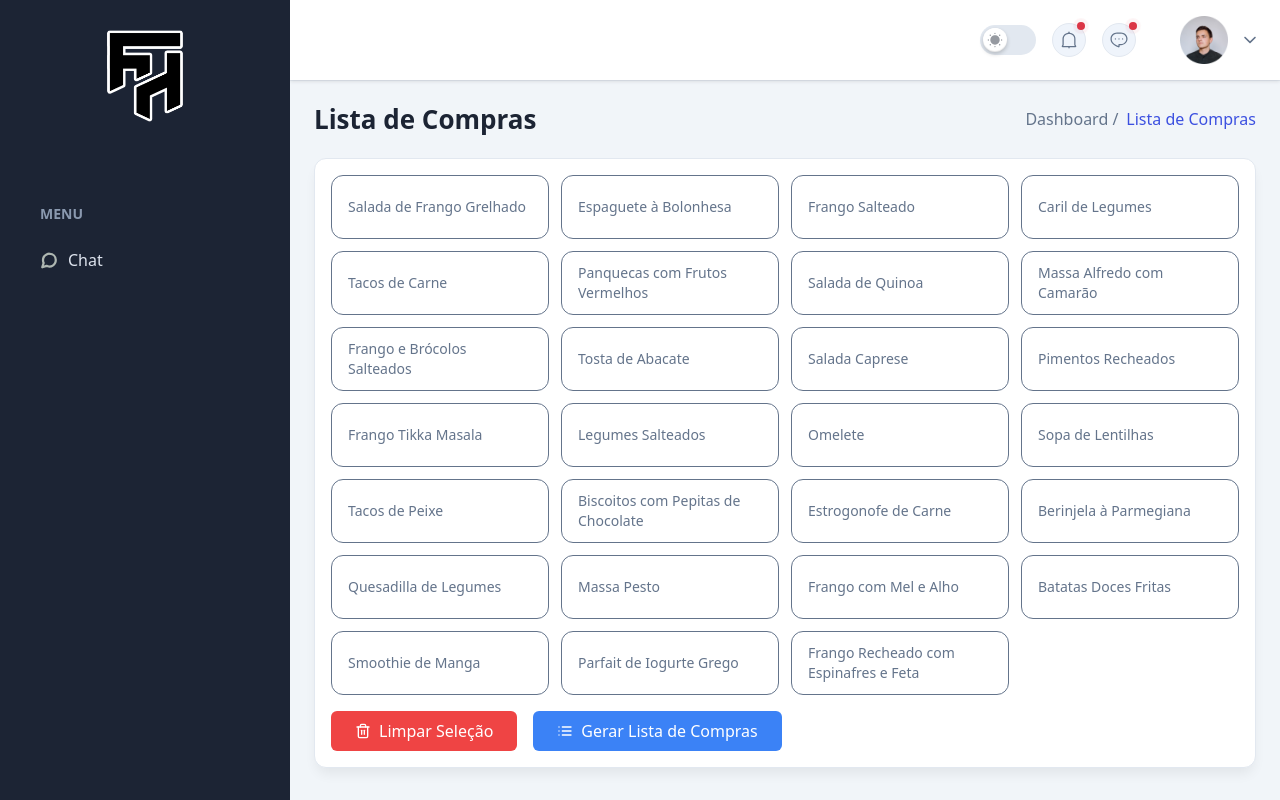
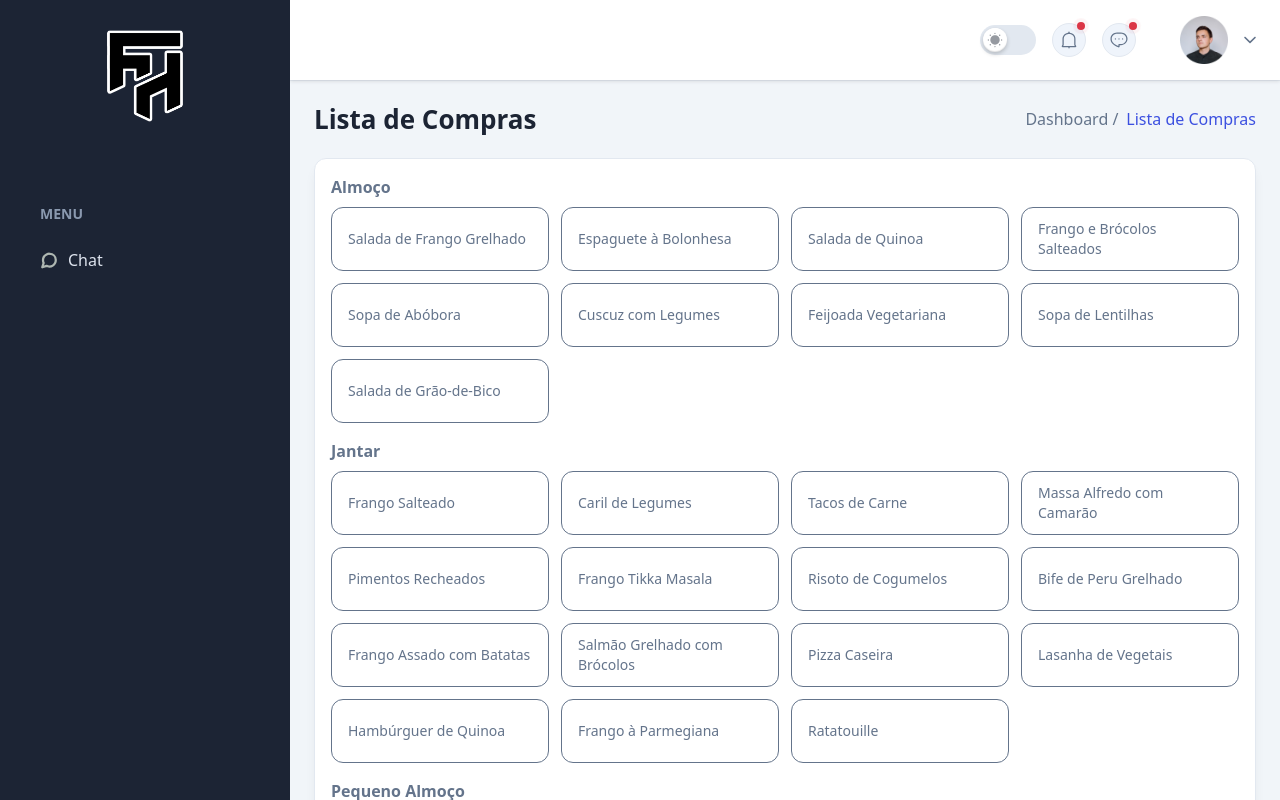
Before and after one commit to vmirfak/dev-fit-hub, a React (Vite) app: page /shoppinglist in a window 1280 px wide. Built offline with nearby package versions, Linux system fonts and the light colour scheme.

Commit message:
Shopping list refactor.

```diff
--- a/src/pages/Diet/ShoppingList.tsx
+++ b/src/pages/Diet/ShoppingList.tsx
@@ -13,6 +13,7 @@ interface Ingredient {
 interface Meal {
   id: number;
   name: string;
+  category: string;
   ingredients: Ingredient[];
 }
 
@@ -20,6 +21,7 @@ const mealsData: Meal[] = [
   {
     id: 1,
     name: "Salada de Frango Grelhado",
+    category: "Almoço",
     ingredients: [
       { name: "Peito de Frango", quantity: "300g" },
       { name: "Alface", quantity: "1 molho" },
@@ -30,6 +32,7 @@ const mealsData: Meal[] = [
   {
     id: 2,
     name: "Espaguete à Bolonhesa",
+    category: "Almoço",
     ingredients: [
       { name: "Espaguete", quantity: "200g" },
       { name: "Carne Moída", quantity: "250g" },
@@ -40,6 +43,7 @@ const mealsData: Meal[] = [
   {
     id: 3,
     name: "Frango Salteado",
+    category: "Jantar",
     ingredients: [
       { name: "Peito de Frango", quantity: "300g" },
       { name: "Pimentos", quantity: "2 unidades" },
@@ -50,6 +54,7 @@ const mealsData: Meal[] = [
   {
     id: 4,
     name: "Caril de Legumes",
+    category: "Jantar",
     ingredients: [
       { name: "Batatas", quantity: "3 unidades" },
       { name: "Cenouras", quantity: "2 unidades" },
@@ -60,6 +65,7 @@ const mealsData: Meal[] = [
   {
     id: 5,
     name: "Tacos de Carne",
+    category: "Jantar",
     ingredients: [
       { name: "Carne Moída", quantity: "200g" },
       { name: "Tortilhas de Taco", quantity: "8 unidades" },
@@ -70,6 +76,7 @@ const mealsData: Meal[] = [
   {
     id: 6,
     name: "Panquecas com Frutos Vermelhos",
+    category: "Pequeno Almoço",
     ingredients: [
       { name: "Farinha de Trigo", quantity: "1 chávena" },
       { name: "Leite", quantity: "1 chávena" },
@@ -80,6 +87,7 @@ const mealsData: Meal[] = [
   {
     id: 7,
     name: "Salada de Quinoa",
+    category: "Almoço",
     ingredients: [
       { name: "Quinoa", quantity: "1 chávena" },
       { name: "Pepino", quantity: "1 unidade" },
@@ -90,6 +98,7 @@ const mealsData: Meal[] = [
   {
     id: 8,
     name: "Massa Alfredo com Camarão",
+    category: "Jantar",
     ingredients: [
       { name: "Camarão", quantity: "250g" },
       { name: "Massa", quantity: "200g" },
@@ -100,6 +109,7 @@ const mealsData: Meal[] = [
   {
     id: 9,
     name: "Frango e Brócolos Salteados",
+    category: "Almoço",
     ingredients: [
       { name: "Tiras de Carne", quantity: "300g" },
       { name: "Brócolos", quantity: "1 cabeça" },
@@ -110,6 +120,7 @@ const mealsData: Meal[] = [
   {
     id: 10,
     name: "Tosta de Abacate",
+    category: "Lanche da Manhã",
     ingredients: [
       { name: "Pão", quantity: "2 fatias" },
       { name: "Abacate", quantity: "1 unidade" },
@@ -120,6 +131,7 @@ const mealsData: Meal[] = [
   {
     id: 11,
     name: "Salada Caprese",
+    category: "Lanche da Tarde",
     ingredients: [
       { name: "Mozzarella Fresca", quantity: "250g" },
       { name: "Tomates", quantity: "3 unidades" },
@@ -130,6 +142,7 @@ const mealsData: Meal[] = [
   {
     id: 12,
     name: "Pimentos Recheados",
+    category: "Jantar",
     ingredients: [
       { name: "Pimentos", quantity: "4 unidades" },
       { name: "Quinoa", quantity: "1 chávena" },
@@ -140,6 +153,7 @@ const mealsData: Meal[] = [
   {
     id: 13,
     name: "Frango Tikka Masala",
+    category: "Jantar",
     ingredients: [
       { name: "Peito de Frango", quantity: "500g" },
       { name: "Iogurte", quantity: "1 chávena" },
@@ -150,6 +164,7 @@ const mealsData: Meal[] = [
   {
     id: 14,
     name: "Legumes Salteados",
+    category: "Lanche da Tarde",
     ingredients: [
       { name: "Legumes Mistos", quantity: "300g" },
       { name: "Molho de Soja", quantity: "2 colheres de sopa" },
@@ -160,6 +175,7 @@ const mealsData: Meal[] = [
   {
     id: 15,
     name: "Omelete",
+    category: "Ceia",
     ingredients: [
       { name: "Ovos", quantity: "3 unidades" },
       { name: "Espinafre", quantity: "1 chávena" },
@@ -169,128 +185,282 @@ const mealsData: Meal[] = [
   },
   {
     id: 16,
-    name: "Sopa de Lentilhas",
+    name: "Sopa de Abóbora",
+    category: "Almoço",
     ingredients: [
-      { name: "Lentilhas", quantity: "1 chávena" },
-      { name: "Cenouras", quantity: "2 unidades" },
+      { name: "Abóbora", quantity: "500g" },
       { name: "Cebola", quantity: "1 unidade" },
-      { name: "Caldo de Legumes", quantity: "4 chávenas" },
+      { name: "Alho", quantity: "2 dentes" },
+      { name: "Caldo de Legumes", quantity: "1 litro" },
     ],
   },
   {
     id: 17,
-    name: "Tacos de Peixe",
+    name: "Wrap de Frango e Abacate",
+    category: "Lanche da Manhã",
     ingredients: [
-      { name: "Peixe Branco", quantity: "300g" },
-      { name: "Tortilhas de Milho", quantity: "8 unidades" },
-      { name: "Repolho", quantity: "1/2 cabeça" },
-      { name: "Natas", quantity: "1/2 chávena" },
+      { name: "Tortilha", quantity: "1 unidade" },
+      { name: "Peito de Frango", quantity: "150g" },
+      { name: "Abacate", quantity: "1/2 unidade" },
+      { name: "Iogurte Grego", quantity: "2 colheres de sopa" },
     ],
   },
   {
     id: 18,
-    name: "Biscoitos com Pepitas de Chocolate",
+    name: "Risoto de Cogumelos",
+    category: "Jantar",
     ingredients: [
-      { name: "Farinha de Trigo", quantity: "2 chávenas" },
-      { name: "Açúcar Mascavado", quantity: "1 chávena" },
-      { name: "Manteiga", quantity: "1 chávena" },
-      { name: "Pepitas de Chocolate", quantity: "1 chávena" },
+      { name: "Arroz Arbóreo", quantity: "200g" },
+      { name: "Cogumelos", quantity: "300g" },
+      { name: "Cebola", quantity: "1 unidade" },
+      { name: "Caldo de Legumes", quantity: "1 litro" },
     ],
   },
   {
     id: 19,
-    name: "Estrogonofe de Carne",
+    name: "Smoothie de Manga e Maracujá",
+    category: "Lanche da Tarde",
     ingredients: [
-      { name: "Tiras de Carne", quantity: "400g" },
-      { name: "Cogumelos", quantity: "200g" },
-      { name: "Natas", quantity: "1 chávena" },
-      { name: "Massa de Ovos", quantity: "250g" },
+      { name: "Manga", quantity: "1 unidade" },
+      { name: "Maracujá", quantity: "2 unidades" },
+      { name: "Iogurte Natural", quantity: "1 chávena" },
+      { name: "Mel", quantity: "1 colher de sopa" },
     ],
   },
   {
     id: 20,
-    name: "Berinjela à Parmegiana",
+    name: "Bife de Peru Grelhado",
+    category: "Jantar",
     ingredients: [
-      { name: "Berinjela", quantity: "2 unidades" },
-      { name: "Molho Marinara", quantity: "2 chávenas" },
-      { name: "Queijo Mozzarella", quantity: "200g" },
-      { name: "Queijo Parmesão", quantity: "100g" },
+      { name: "Bife de Peru", quantity: "250g" },
+      { name: "Batata Doce", quantity: "2 unidades" },
+      { name: "Espargos", quantity: "1 molho" },
+      { name: "Azeite", quantity: "2 colheres de sopa" },
+    ],
+  },
+  {
+    id: 21,
+    name: "Tarte de Queijo e Espinafre",
+    category: "Ceia",
+    ingredients: [
+      { name: "Massa Folhada", quantity: "1 folha" },
+      { name: "Espinafre", quantity: "200g" },
+      { name: "Queijo Ricotta", quantity: "150g" },
+      { name: "Ovo", quantity: "1 unidade" },
     ],
   },
   {
     id: 22,
-    name: "Quesadilla de Legumes",
+    name: "Cuscuz com Legumes",
+    category: "Almoço",
     ingredients: [
-      { name: "Tortilhas de Trigo", quantity: "4 pcs" },
-      { name: "Legumes Mistos", quantity: "2 chávenas" },
-      { name: "Queijo Cheddar", quantity: "150g" },
-      { name: "Natas", quantity: "1/2 chávena" },
+      { name: "Cuscuz", quantity: "1 chávena" },
+      { name: "Cenoura", quantity: "1 unidade" },
+      { name: "Ervilhas", quantity: "1 chávena" },
+      { name: "Azeite", quantity: "2 colheres de sopa" },
     ],
   },
   {
     id: 23,
-    name: "Massa Pesto",
+    name: "Salada de Atum",
+    category: "Lanche da Tarde",
     ingredients: [
-      { name: "Massa", quantity: "250g" },
-      { name: "Molho Pesto", quantity: "1/2 chávena" },
-      { name: "Tomates Cereja", quantity: "1 chávena" },
-      { name: "Queijo Parmesão", quantity: "50g" },
+      { name: "Atum em Conserva", quantity: "1 lata" },
+      { name: "Milho", quantity: "1 chávena" },
+      { name: "Feijão Vermelho", quantity: "1 chávena" },
+      { name: "Cebola Roxa", quantity: "1/2 unidade" },
     ],
   },
   {
     id: 24,
-    name: "Frango com Mel e Alho",
+    name: "Frango Assado com Batatas",
+    category: "Jantar",
     ingredients: [
-      { name: "Coxas de Frango", quantity: "500g" },
-      { name: "Mel", quantity: "1/4 chávena" },
-      { name: "Alho", quantity: "4 dentes" },
-      { name: "Molho de Soja", quantity: "1/4 chávena" },
+      { name: "Frango Inteiro", quantity: "1 unidade" },
+      { name: "Batatas", quantity: "4 unidades" },
+      { name: "Alecrim", quantity: "2 ramos" },
+      { name: "Azeite", quantity: "3 colheres de sopa" },
     ],
   },
   {
     id: 25,
-    name: "Batatas Doces Fritas",
+    name: "Pão de Banana",
+    category: "Pequeno Almoço",
     ingredients: [
-      { name: "Batatas Doces", quantity: "2 pcs" },
-      { name: "Azeite", quantity: "2 colheres de sopa" },
-      { name: "Páprica", quantity: "1 colher de chá" },
-      { name: "Sal", quantity: "1 colher de chá" },
+      { name: "Bananas Maduras", quantity: "3 unidades" },
+      { name: "Farinha de Trigo", quantity: "2 chávenas" },
+      { name: "Ovos", quantity: "2 unidades" },
+      { name: "Açúcar", quantity: "1/2 chávena" },
     ],
   },
   {
     id: 26,
-    name: "Smoothie de Manga",
+    name: "Salmão Grelhado com Brócolos",
+    category: "Jantar",
     ingredients: [
-      { name: "Manga", quantity: "1 pc" },
-      { name: "Iogurte", quantity: "1 chávena" },
+      { name: "Salmão", quantity: "2 postas" },
+      { name: "Brócolos", quantity: "1 cabeça" },
+      { name: "Limão", quantity: "1 unidade" },
+      { name: "Azeite", quantity: "2 colheres de sopa" },
+    ],
+  },
+  {
+    id: 27,
+    name: "Pizza Caseira",
+    category: "Jantar",
+    ingredients: [
+      { name: "Massa de Pizza", quantity: "1 unidade" },
+      { name: "Molho de Tomate", quantity: "1 chávena" },
+      { name: "Queijo Mozzarella", quantity: "200g" },
+      { name: "Fiambre", quantity: "100g" },
+    ],
+  },
+  {
+    id: 28,
+    name: "Bolo de Cenoura",
+    category: "Sobremesa",
+    ingredients: [
+      { name: "Cenoura", quantity: "3 unidades" },
+      { name: "Farinha de Trigo", quantity: "2 chávenas" },
+      { name: "Ovos", quantity: "3 unidades" },
+      { name: "Açúcar", quantity: "1 chávena" },
+    ],
+  },
+  {
+    id: 29,
+    name: "Feijoada Vegetariana",
+    category: "Almoço",
+    ingredients: [
+      { name: "Feijão Preto", quantity: "2 chávenas" },
+      { name: "Abóbora", quantity: "200g" },
+      { name: "Cenoura", quantity: "2 unidades" },
+      { name: "Tomate", quantity: "2 unidades" },
+    ],
+  },
+  {
+    id: 30,
+    name: "Sanduíche de Peru e Queijo",
+    category: "Lanche da Manhã",
+    ingredients: [
+      { name: "Pão Integral", quantity: "2 fatias" },
+      { name: "Peito de Peru", quantity: "100g" },
+      { name: "Queijo Suíço", quantity: "2 fatias" },
+      { name: "Mostarda", quantity: "1 colher de chá" },
+    ],
+  },
+  {
+    id: 31,
+    name: "Lasanha de Vegetais",
+    category: "Jantar",
+    ingredients: [
+      { name: "Massa de Lasanha", quantity: "200g" },
+      { name: "Beringela", quantity: "1 unidade" },
+      { name: "Abobrinha", quantity: "1 unidade" },
+      { name: "Molho de Tomate", quantity: "2 chávenas" },
+    ],
+  },
+  {
+    id: 32,
+    name: "Tarte de Maçã",
+    category: "Sobremesa",
+    ingredients: [
+      { name: "Maçãs", quantity: "4 unidades" },
+      { name: "Massa Folhada", quantity: "1 folha" },
+      { name: "Açúcar", quantity: "1/2 chávena" },
+      { name: "Canela", quantity: "1 colher de chá" },
+    ],
+  },
+  {
+    id: 33,
+    name: "Hambúrguer de Quinoa",
+    category: "Jantar",
+    ingredients: [
+      { name: "Quinoa", quantity: "1 chávena" },
+      { name: "Feijão Preto", quantity: "1 chávena" },
+      { name: "Cebola", quantity: "1/2 unidade" },
+      { name: "Pão de Hambúrguer", quantity: "2 unidades" },
+    ],
+  },
+  {
+    id: 34,
+    name: "Sopa de Lentilhas",
+    category: "Almoço",
+    ingredients: [
+      { name: "Lentilhas", quantity: "1 chávena" },
+      { name: "Cenoura", quantity: "2 unidades" },
+      { name: "Cebola", quantity: "1 unidade" },
+      { name: "Alho", quantity: "2 dentes" },
+    ],
+  },
+  {
+    id: 35,
+    name: "Bolo de Chocolate",
+    category: "Sobremesa",
+    ingredients: [
+      { name: "Farinha de Trigo", quantity: "2 chávenas" },
+      { name: "Cacau em Pó", quantity: "1/2 chávena" },
+      { name: "Ovos", quantity: "3 unidades" },
+      { name: "Açúcar", quantity: "1 chávena" },
+    ],
+  },
+  {
+    id: 36,
+    name: "Salada de Grão-de-Bico",
+    category: "Almoço",
+    ingredients: [
+      { name: "Grão-de-Bico", quantity: "1 chávena" },
+      { name: "Tomate", quantity: "2 unidades" },
+      { name: "Pepino", quantity: "1 unidade" },
+      { name: "Azeite", quantity: "2 colheres de sopa" },
+    ],
+  },
+  {
+    id: 37,
+    name: "Frango à Parmegiana",
+    category: "Jantar",
+    ingredients: [
+      { name: "Peito de Frango", quantity: "2 unidades" },
+      { name: "Molho de Tomate", quantity: "1 chávena" },
+      { name: "Queijo Mozzarella", quantity: "200g" },
+      { name: "Farinha de Rosca", quantity: "1 chávena" },
+    ],
+  },
+  {
+    id: 38,
+    name: "Smoothie de Banana e Aveia",
+    category: "Pequeno Almoço",
+    ingredients: [
+      { name: "Banana", quantity: "2 unidades" },
+      { name: "Aveia", quantity: "1/2 chávena" },
       { name: "Leite", quantity: "1 chávena" },
       { name: "Mel", quantity: "1 colher de sopa" },
     ],
   },
   {
-    id: 27,
-    name: "Parfait de Iogurte Grego",
+    id: 39,
+    name: "Ratatouille",
+    category: "Jantar",
     ingredients: [
-      { name: "Iogurte Grego", quantity: "1 chávena" },
-      { name: "Granola", quantity: "1/2 chávena" },
-      { name: "Frutos Vermelhos Mistos", quantity: "1 chávena" },
-      { name: "Mel", quantity: "1 colher de sopa" },
+      { name: "Beringela", quantity: "1 unidade" },
+      { name: "Abobrinha", quantity: "1 unidade" },
+      { name: "Tomate", quantity: "2 unidades" },
+      { name: "Pimentos", quantity: "2 unidades" },
     ],
   },
   {
-    id: 28,
-    name: "Frango Recheado com Espinafres e Feta",
+    id: 40,
+    name: "Pudim de Chia",
+    category: "Sobremesa",
     ingredients: [
-      { name: "Peito de Frango", quantity: "4 pcs" },
-      { name: "Espinafre", quantity: "2 chávenas" },
-      { name: "Queijo Feta", quantity: "100g" },
-      { name: "Azeite", quantity: "2 colheres de sopa" },
+      { name: "Sementes de Chia", quantity: "1/4 chávena" },
+      { name: "Leite de Coco", quantity: "1 chávena" },
+      { name: "Mel", quantity: "1 colher de sopa" },
+      { name: "Frutos Vermelhos", quantity: "1/2 chávena" },
     ],
   },
 ];
 
 const ShoppingList = () => {
-  // State management
   const [selectedMeals, setSelectedMeals] = useState<Meal[]>([]);
   const [mealQuantities, setMealQuantities] = useState<{
     [key: number]: number;
@@ -384,6 +554,14 @@ const ShoppingList = () => {
     setModalOpen(true);
   };
 
+  const categorizedMeals = mealsData.reduce((acc, meal) => {
+    if (!acc[meal.category]) {
+      acc[meal.category] = [];
+    }
+    acc[meal.category].push(meal);
+    return acc;
+  }, {} as Record<string, Meal[]>);
+
   const generatePDF = () => {
     const pdf = new jsPDF();
     const pageWidth = pdf.internal.pageSize.getWidth();
@@ -391,7 +569,7 @@ const ShoppingList = () => {
     const columnWidth = (pageWidth - 2 * margin) / 3;
 
     pdf.setFontSize(10);
-    pdf.text("Shopping List", margin, 20);
+    pdf.text("Lista de Compras: ", margin, 20);
 
     let xOffset = margin;
     let yOffset = 30;
@@ -423,8 +601,14 @@ const ShoppingList = () => {
     <DefaultLayout isModalOpen={isModalOpen}>
       <Breadcrumb pageName="Lista de Compras" />
       <div className="p-4 overflow-hidden rounded-xl border border-stroke bg-white shadow-default dark:border-strokedark dark:bg-boxdark">
+        {Object.entries(categorizedMeals).map(([category, meals]) => (
+          <div key={category} className="mb-4">
+            <h3 className="text-base font-bold mb-2 text-gray-800 dark:text-white">
+              {category}
+            </h3>
+
             <div className="grid grid-cols-1 gap-3 md:grid-cols-4 lg:grid-cols-4">
-          {mealsData.map((meal) => (
+              {meals.map((meal) => (
                 <div
                   key={meal.id}
                   className={`h-16 p-4 border rounded-xl cursor-pointer flex justify-between items-center ${
@@ -440,7 +624,7 @@ const ShoppingList = () => {
                     <div className="flex items-center">
                       <button
                         onClick={(e) => {
-                      e.stopPropagation(); // Prevent deselection
+                          e.stopPropagation();
                           decrementQuantity(meal.id);
                         }}
                         className="w-8 h-8 flex items-center justify-center bg-red-500 text-white rounded-full hover:bg-red-600 transition-all"
@@ -452,7 +636,7 @@ const ShoppingList = () => {
                       </span>
                       <button
                         onClick={(e) => {
-                      e.stopPropagation(); // Prevent deselection
+                          e.stopPropagation();
                           incrementQuantity(meal.id);
                         }}
                         className="w-8 h-8 flex items-center justify-center bg-green-500 text-white rounded-full hover:bg-green-600 transition-all"
@@ -464,6 +648,8 @@ const ShoppingList = () => {
                 </div>
               ))}
             </div>
+          </div>
+        ))}
         <div className="mt-4 flex space-x-4">
           <button
             onClick={clearSelection}
@@ -474,13 +660,17 @@ const ShoppingList = () => {
           </button>
           <button
             onClick={generateShoppingList}
-            className="flex items-center px-6 py-2 bg-blue-500 text-white rounded-md hover:bg-blue-600 transition-colors"
+            disabled={selectedMeals.length === 0}
+            className={`flex items-center px-6 py-2 rounded-md transition-colors ${
+              selectedMeals.length > 0
+                ? "bg-blue-500 text-white hover:bg-blue-600 cursor-pointer"
+                : "bg-gray-400 text-gray-200 cursor-not-allowed"
+            }`}
           >
             <FiList className="mr-2" />
             Gerar Lista de Compras
           </button>
         </div>
-
         <GroceryModal
           isOpen={isModalOpen}
           onClose={() => setModalOpen(false)}
```
Lines whose indentation alone changed are shown as unchanged.
